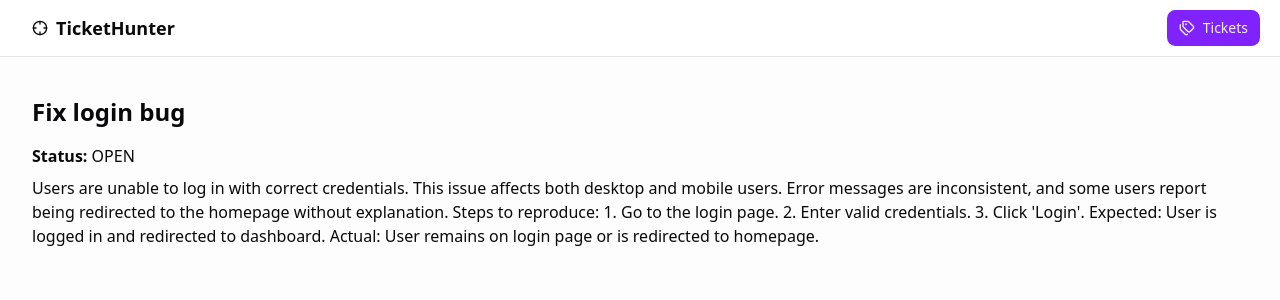
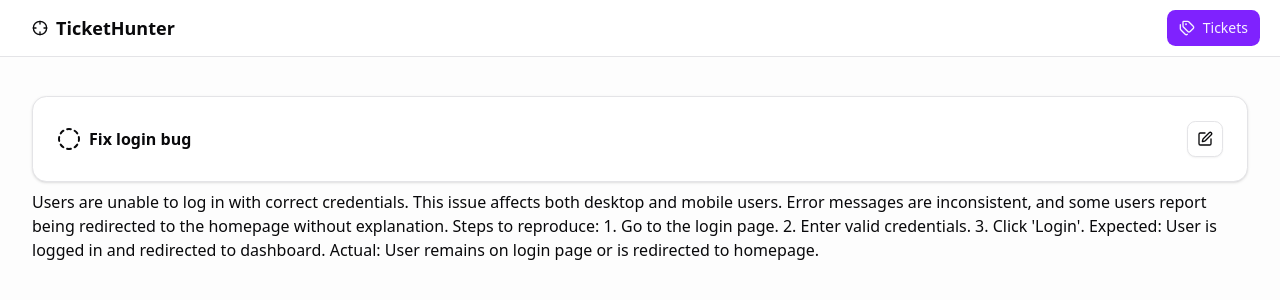
Before and after one commit to robinofskii/the-road-to-next-app, a Next.js app: page /tickets/1 in a window 1280 px wide. Shown: the top 300 px of the page. Built offline with nearby package versions, Linux system fonts and the light colour scheme.

Commit message:
feat: create TicketLayout component for ticket details

```diff
--- /dev/null
+++ b/src/app/tickets/[ticketId]/layout.tsx
@@ -0,0 +1,36 @@
+import Link from "next/link";
+
+import { ticketsPath } from "@/app/paths";
+import { Placeholder } from "@/components/placeholder";
+import { Button } from "@/components/ui/button";
+import { initialTickets } from "@/data";
+import { TicketCard } from "@/features/tickets/components/ticket-card";
+
+export default async function TicketLayout({
+  children,
+  params,
+}: LayoutProps<"/tickets/[ticketId]">) {
+  const { ticketId } = await params;
+
+  const ticketData = initialTickets.find((ticket) => ticket.id === ticketId);
+
+  if (!ticketData) {
+    return (
+      <Placeholder
+        title="Ticket not found"
+        description="The requested ticket does not exist."
+        button={
+          <Button asChild variant="outline">
+            <Link href={ticketsPath()}>Back to tickets</Link>
+          </Button>
+        }
+      />
+    );
+  }
+  return (
+    <section className="flex w-full flex-col gap-2">
+      <TicketCard ticket={ticketData} isBanner />
+      {children}
+    </section>
+  );
+}
--- a/src/app/tickets/[ticketId]/page.tsx
+++ b/src/app/tickets/[ticketId]/page.tsx
@@ -1,8 +1,3 @@
-import Link from "next/link";
-
-import { ticketsPath } from "@/app/paths";
-import { Placeholder } from "@/components/placeholder";
-import { Button } from "@/components/ui/button";
 import { initialTickets } from "@/data";
 
 type TicketDetailsProps = {
@@ -16,28 +11,10 @@ const TicketDetailPage = async ({ params }: TicketDetailsProps) => {
 
   const ticketData = initialTickets.find((ticket) => ticket.id === ticketId);
 
-  if (!ticketData) {
-    return (
-      <Placeholder
-        title="Ticket not found"
-        description="The requested ticket does not exist."
-        button={
-          <Button asChild variant="outline">
-            <Link href={ticketsPath()}>Back to tickets</Link>
-          </Button>
-        }
-      />
-    );
-  }
+  if (!ticketData) return null;
 
   return (
     <div>
-      <div className="flex items-center gap-2">
-        <h1 className="mb-4 text-2xl font-bold">{ticketData.title}</h1>
-      </div>
-      <p className="mb-2">
-        <span className="font-semibold">Status:</span> {ticketData.status}
-      </p>
       <p className="mb-4">{ticketData.description}</p>
     </div>
   );
```
